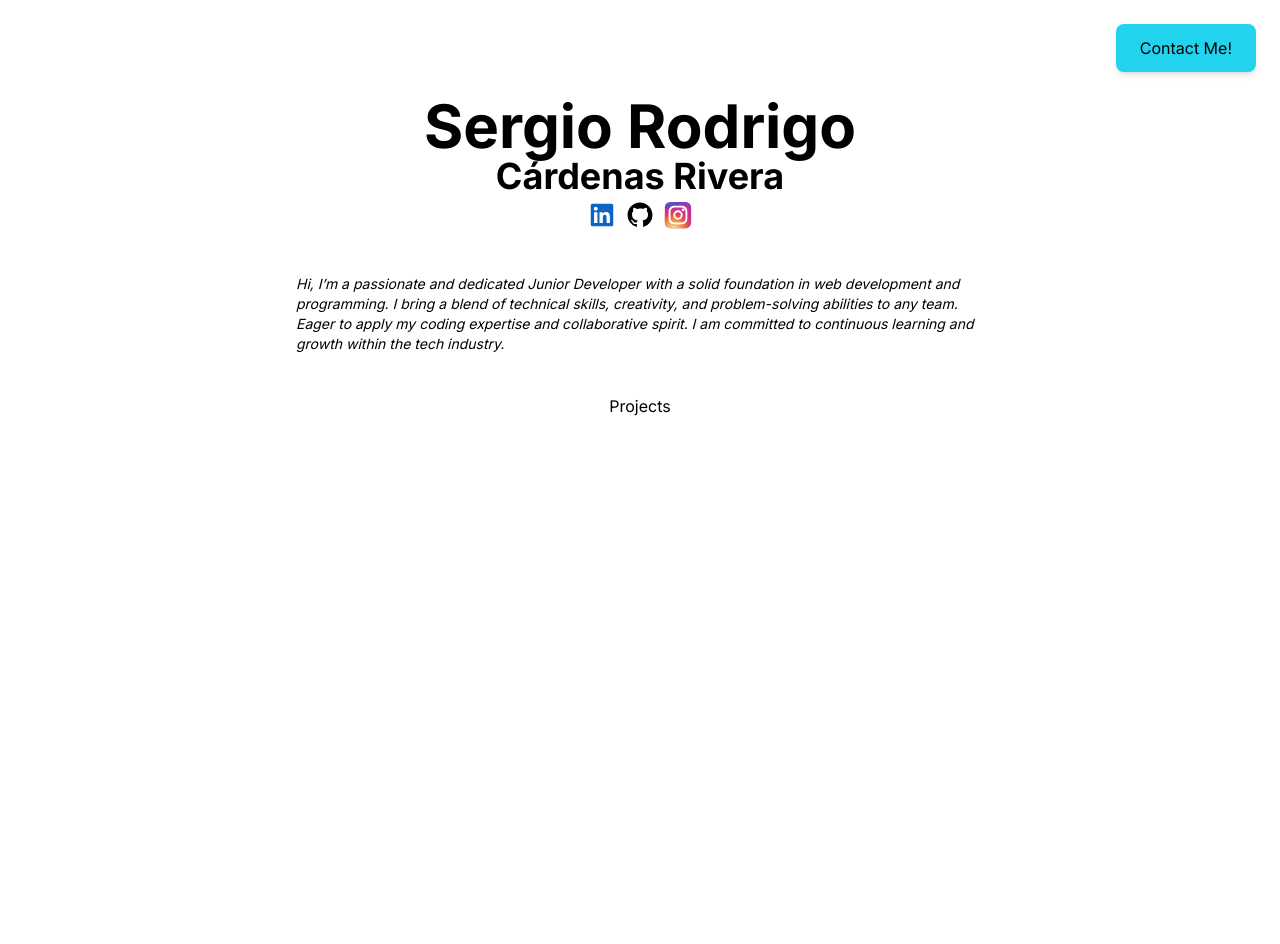
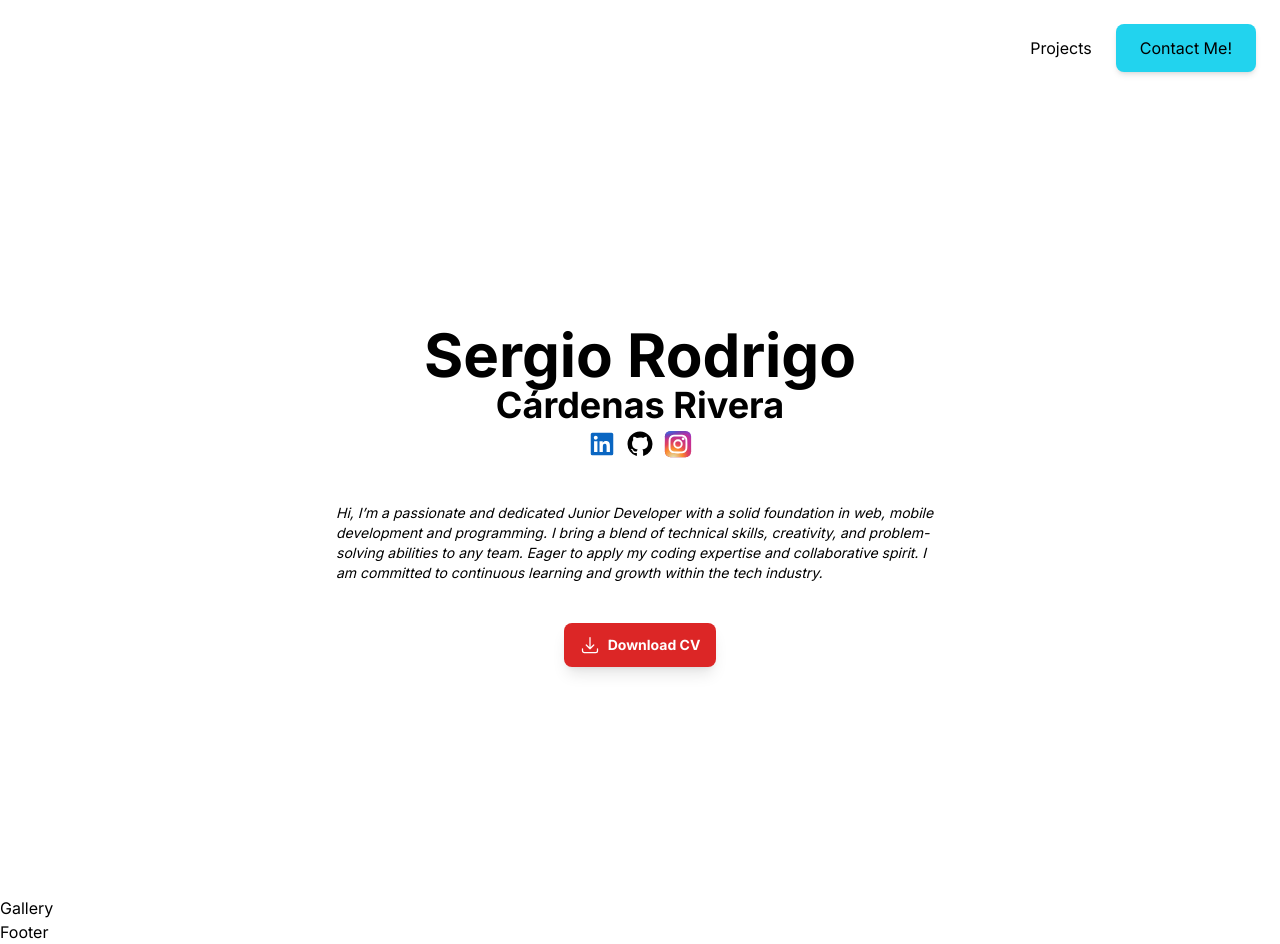
Before and after one commit to srodrigo23/srodrigo.dev, a Next.js app: page / in a window 1280 px wide. Before the commit the page ends 800 px from the top, so only its background shows below. Built offline with nearby package versions, Linux system fonts and the light colour scheme.

Commit message:
download cv

```diff
--- a/package.json
+++ b/package.json
@@ -9,6 +9,7 @@
     "lint": "next lint"
   },
   "dependencies": {
+    "axios": "^1.7.2",
     "next": "14.1.3",
     "react": "^18",
     "react-dom": "^18"
--- /dev/null
+++ b/src/app/components/Footer.tsx
@@ -0,0 +1,9 @@
+
+
+const Footer = () => {
+  return(<div>
+    Footer
+  </div>)
+};
+
+export default Footer;
--- a/src/app/components/Main.tsx
+++ b/src/app/components/Main.tsx
@@ -3,6 +3,10 @@ import Link from "next/link";
 import InstagramIcon from "../icons/Instagram";
 import GitHubIcon from "../icons/Github";
 import LinkedInIcon from "../icons/LinkedIn";
+import DownloadIcon from "../icons/Download";
+
+import { useState } from "react";
+import axios from "axios";
 
 const Main = () =>{
 
@@ -24,13 +28,44 @@ const Main = () =>{
       icon: <InstagramIcon width={icosWidth}/>
     }
   ];
-  const presentation = "Hi, I’m a passionate and dedicated Junior Developer with a solid foundation in web development and programming. I bring a blend of technical skills, creativity, and problem-solving abilities to any team. Eager to apply my coding expertise and collaborative spirit. I am committed to continuous learning and growth within the tech industry.";
+  const presentation = "Hi, I’m a passionate and dedicated Junior Developer with a solid foundation in web, mobile development and programming. I bring a blend of technical skills, creativity, and problem-solving abilities to any team. Eager to apply my coding expertise and collaborative spirit. I am committed to continuous learning and growth within the tech industry.";
 
   const additionalDescription = "My hands-on experience with modern programming languages, frameworks, and tools has equipped me with the knowledge to contribute effectively to dynamic projects.";
 
+  const [downloadStatus, setDownloadStatus] = useState("");
+
+  const downloadCV = async ()=>{
+    try {
+
+      const response = await axios.get("/api/download", {
+        responseType: "blob", // Important for binary data
+      });
+
+      // Extract filename from content-disposition header
+      const contentDisposition = response.headers["content-disposition"];
+      const fileNameMatch = contentDisposition.match(/filename="(.+)"/);
+      const fileName = fileNameMatch ? fileNameMatch[1] : "downloadedFile";
+
+      // Create a temporary anchor element to trigger the download
+      const url = window.URL.createObjectURL(new Blob([response.data]));
+      const link = document.createElement("a");
+      link.href = url;
+      // Setting filename received in response
+      link.setAttribute("download", fileName);
+      document.body.appendChild(link);
+      link.click();
+      document.body.removeChild(link);
+
+      setDownloadStatus("Downloaded");
+    } catch (error) {
+        console.error("Error downloading file:", error);
+        setDownloadStatus("Error downloading");
+    }
+  }
+  // flex justify-center items-center
   return(
     <>
-      <div className="container mx-auto flex justify-center">
+      <div className="h-screen flex justify-center items-center">
         <div className="w-3/5">
           <div>
             <p className="font-bold text-6xl text-center">{name}</p>
@@ -39,21 +74,22 @@ const Main = () =>{
           <div>
             <ul className="flex justify-center">
               {
-                socialNetworks.map((sn)=>(<li className="p-1"><Link href={sn.link} target="_blank">{sn.icon}</Link></li>))
+                socialNetworks.map((sn, i)=>(<li key={i} className="p-1"><Link href={sn.link} target="_blank">{sn.icon}</Link></li>))
               }
             </ul>
           </div>
 
-          <p className="text-sm p-10 italic">
+          <p className="text-sm pl-20 pr-20 pt-10 pb-10 italic">
             {presentation}
           </p>
 
-          <div className="text-center">
-            <button>Projects</button>
+          <div className="flex justify-center">
+            <button
+              className="pl-4 pr-4 pt-3 pb-3 rounded-lg bg-red-600 shadow-lg hover:bg-red-700 flex text-white font-bold text-sm"
+              onClick={downloadCV}
+            > <DownloadIcon/>  Download CV</button>
           </div>
         </div>
-
-
       </div>
     </>
   )
--- a/src/app/components/Navbar.tsx
+++ b/src/app/components/Navbar.tsx
@@ -1,4 +1,5 @@
 import Link from "next/link";
+
 
 const Navbar = ()=>{
   // const routes = [
@@ -16,8 +17,12 @@ const Navbar = ()=>{
   return(
 
     <div>
-      <div className="flex flex-row-reverse m-6">
+      <div className="flex flex-row-reverse m-6 items-center">
+
         <button className="pl-6 pr-6 pt-3 pb-3 rounded-lg bg-cyan-400 shadow-md hover:bg-cyan-500">Contact Me!</button>
+        <ul>
+          <li className="mr-6"><Link href="#projects">Projects</Link></li>
+        </ul>
       </div>
     </div>
 
--- a/src/app/components/ProjectsGallery.tsx
+++ b/src/app/components/ProjectsGallery.tsx
@@ -0,0 +1,7 @@
+const ProjectsGallery = () => {
+  return(<div>
+    Gallery
+  </div>)
+}
+
+export default ProjectsGallery;
--- a/src/app/globals.css
+++ b/src/app/globals.css
@@ -2,6 +2,13 @@
 @tailwind components;
 @tailwind utilities;
 
+
+html {
+  height: 100%;
+}
+body {
+  min-height: 100%;
+}
 /* :root {
   --foreground-rgb: 0, 0, 0;
   --background-start-rgb: 214, 219, 220;
--- /dev/null
+++ b/src/app/icons/Download.tsx
@@ -0,0 +1,22 @@
+import React from "react";
+
+function DownloadIcon() {
+  return (
+    <svg
+      xmlns="http://www.w3.org/2000/svg"
+      fill="none"
+      stroke="currentColor"
+      strokeWidth="1.5"
+      className="size-5 mr-2"
+      viewBox="0 0 24 24"
+    >
+      <path
+        strokeLinecap="round"
+        strokeLinejoin="round"
+        d="M3 16.5v2.25A2.25 2.25 0 005.25 21h13.5A2.25 2.25 0 0021 18.75V16.5M16.5 12L12 16.5m0 0L7.5 12m4.5 4.5V3"
+      ></path>
+    </svg>
+  );
+}
+
+export default DownloadIcon;
--- a/src/app/page.tsx
+++ b/src/app/page.tsx
@@ -4,12 +4,16 @@
 // import {Button, Container, Navbar, Box} from 'react-bulma-components'
 import Navbar from "./components/Navbar";
 import Main from "./components/Main";
+import Footer from "./components/Footer";
+import ProjectsGallery from "./components/ProjectsGallery";
 
 export default function Home() {
   return (
     <>
       <Navbar/>
       <Main/>
+      <ProjectsGallery/>
+      <Footer/>
     </>
   );
 }
--- /dev/null
+++ b/src/pages/api/download.ts
@@ -0,0 +1,42 @@
+
+// pages/api/download.js
+
+const fs = require("fs");
+const path = require("path");
+
+export default (req:any, res:any) => {
+    // Filename for the downloaded file
+    const fileName = "cv-sergio_cardenas.pdf";
+    const filePath = path.join(process.cwd(), "public", fileName); // Path to your file
+
+
+    // Check if the file exists
+    if (!fs.existsSync(filePath)) {
+        // console.log('shiberaasa')
+        return res.status(404).send("File not found");
+    }
+
+    // Define a mapping of file extensions to content types
+    const contentTypeMap = {
+        svg: "image/svg+xml",
+        ico: "image/x-icon",
+        png: "image/png",
+        jpg: "image/jpeg",
+        pdf: "application/pdf",
+        // Add more mappings as needed for other file types
+    };
+
+    // Get the file extension
+    const fileExtension = fileName.split(".").pop().toLowerCase();
+
+    // Determine the content type based on the file extension
+    const contentType = contentTypeMap[fileExtension] || "application/octet-stream";
+
+    // Set headers to force download
+    res.setHeader("Content-Disposition", `attachment; filename="${fileName}"`);
+    res.setHeader("Content-Type", contentType);
+
+    // Stream the file
+    const fileStream = fs.createReadStream(filePath);
+    fileStream.pipe(res);
+}
--- /dev/null
+++ b/src/pages/test.tsx
@@ -0,0 +1,7 @@
+const text = () =>{
+  return(
+    <div>This is another route</div>
+  )
+}
+
+export default text;
```
Also changed, not shown: 2 other files (tests, documents, lock files or other folders).
